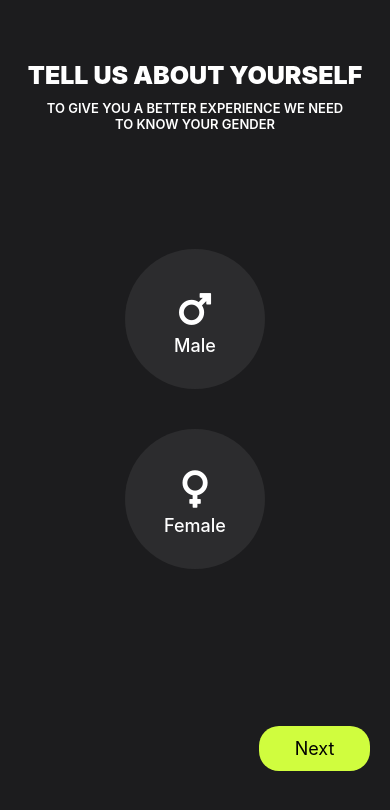
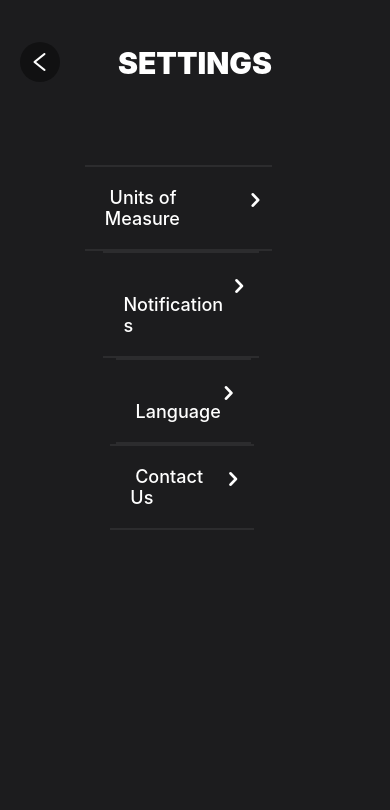
Before and after one commit to ErickBorgesGalindo/SocialFitness, a React Native app: screen /Settings in a window 390 px wide. Shown: the top 810 px of the page. Built offline with nearby package versions, Linux system fonts and the light colour scheme.

Commit message:
feature: Settings Settings screen created

```diff
--- a/Routes.js
+++ b/Routes.js
@@ -26,6 +26,7 @@ import UserLevel from './screens/UserLevel';
 import TabNavigator from './navigation/TabNavigator';
 import ProfileEdit from './screens/ProfileEdit';
 import PrivacyPolicy from './screens/PrivacyPolicy';
+import Settings from './screens/Settings';
 
 const StackNavigator = () => {
     const Stack = createNativeStackNavigator();
@@ -45,6 +46,7 @@ const StackNavigator = () => {
                 <Stack.Screen name='Home' component={TabNavigator} options={{ headerShown: false }} />
                 <Stack.Screen name='ProfileEdit' component={ProfileEdit} options={{ headerShown: false }} />
                 <Stack.Screen name='PrivacyPolicy' component={PrivacyPolicy} options={{ headerShown: false }} />
+                <Stack.Screen name='Settings' component={Settings} options={{ headerShown: false }} />
                 <Stack.Screen name='WorkoutDetail' component={WorkoutDetail} options={{ headerShown: false }} />
                 <Stack.Screen name='WorkoutCategories' component={WorkoutCategories} options={{ headerShown: false }} />
                 <Stack.Screen name='SubscriptionType' component={SubscriptionType} options={{ headerShown: false }} />
--- a/screens/ProfileScreen.jsx
+++ b/screens/ProfileScreen.jsx
@@ -39,7 +39,7 @@ const ProfileScreen = () => {
         <View style={{ alignItems: 'center' }}>
           <CardOptions optionName={'Edit Profile'} onPress={() => navigation.navigate('ProfileEdit')} />
           <CardOptions optionName={'Privacy Policy'} onPress={() => navigation.navigate('PrivacyPolicy')} />
-          <CardOptions optionName={'Settings'} onPress={() => console.log('Settings')} />
+          <CardOptions optionName={'Settings'} onPress={() => navigation.navigate('Settings')} />
         </View>
         {/* signOut */}
         <View style={{ alignItems: 'center', marginTop: Platform.OS == 'ios' ? '20%' : '12%' }}>
--- /dev/null
+++ b/screens/Settings.jsx
@@ -0,0 +1,30 @@
+import { View, Text} from 'react-native';
+import { useNavigation } from '@react-navigation/native';
+import React from 'react';
+//Styles
+import Styles from '../components/Styles';
+//Components
+import BackBtn from '../components/BackBtn';
+import CardOptions from '../components/CardOptions';
+
+const Settings = () => {
+  const navigation = useNavigation();
+
+  return (
+    <View style={Styles.container}>
+      {/* Header */}
+      <Text style={{ ...Styles.sectionName, marginTop: 45 }}>Settings</Text>
+      <BackBtn style={{ top: '05%' }} onPress={() => navigation.goBack()} />
+
+      {/* settingsCards */}
+      <View style={{ alignItems: 'center', top:'10%' }}>
+          <CardOptions optionName={'Units of Measure'} onPress={() => navigation.navigate('ProfileEdit')} />
+          <CardOptions optionName={'Notifications'} onPress={() => navigation.navigate('PrivacyPolicy')} />
+          <CardOptions optionName={'Language'} onPress={() => navigation.navigate('Settings')} />
+          <CardOptions optionName={'Contact Us'} onPress={() => navigation.navigate('Settings')} />
+      </View>
+    </View>
+  )
+}
+
+export default Settings
```
